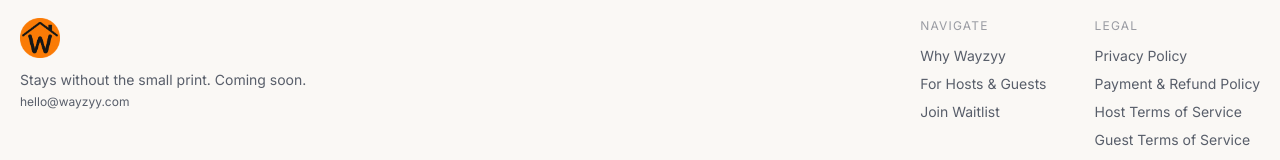
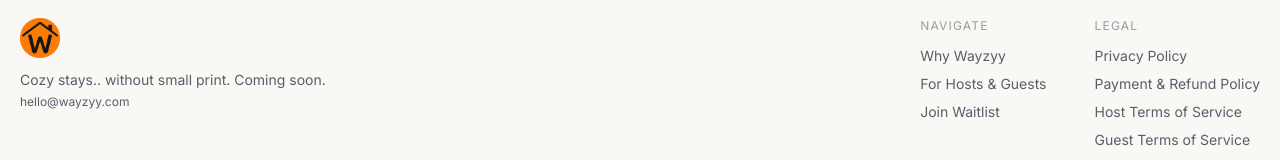
Before and after one commit to wayzyy-project/wayzyy-site, a React (Vite) app: page / in a window 1280 px wide. Shown: the part 7890-8050 px from the top of the page. Built offline with nearby package versions, Linux system fonts and the light colour scheme.

Commit message:
Update tagline to 'cozy stays.. without small print' across site

```diff
--- a/index.html
+++ b/index.html
@@ -3,7 +3,7 @@
   <head>
     <meta charset="UTF-8" />
     <meta name="viewport" content="width=device-width, initial-scale=1.0" />
-    <title>Wayzyy — stays without the small print</title>
+    <title>Wayzyy — cozy stays.. without small print</title>
     <meta name="description" content="A new kind of stay platform. Honest pricing for travelers. Fair, evidence-respecting policies for hosts. Coming soon." />
     <meta name="author" content="Wayzyy" />
 
@@ -13,7 +13,7 @@
     <link rel="manifest" href="/manifest.json" />
     <link rel="search" type="application/opensearchdescription+xml" title="Wayzyy" href="/opensearch.xml" />
 
-    <meta property="og:title" content="Wayzyy — stays without the small print" />
+    <meta property="og:title" content="Wayzyy — cozy stays.. without small print" />
     <meta property="og:description" content="Honest pricing for travelers. Fair, evidence-respecting policies for hosts. Homestays with a flat fee subscription rate." />
     <meta property="og:type" content="website" />
     <meta property="og:site_name" content="Wayzyy" />
--- a/src/components/PolicyLayout.tsx
+++ b/src/components/PolicyLayout.tsx
@@ -75,7 +75,7 @@ export function PolicyLayout({ title, subtitle, effectiveDate, children }: Polic
   return (
     <SEO
       title={`${title} — Wayzyy`}
-      description={subtitle ?? `Read the official ${title} of Wayzyy. Stays without the small print.`}
+      description={subtitle ?? `Read the official ${title} of Wayzyy. Cozy stays.. without small print.`}
       jsonLd={schemas}
       path={path}
     >
--- a/src/components/SiteFooter.tsx
+++ b/src/components/SiteFooter.tsx
@@ -11,7 +11,7 @@ export function SiteFooter() {
               <img src="/favicon.png" alt="Wayzyy" className="h-10 w-auto" />
             </div>
             <p className="mt-3 max-w-xs text-sm text-muted-foreground">
-              Stays without the small print. Coming soon.
+              Cozy stays.. without small print. Coming soon.
             </p>
             <a
               href="mailto:hello@wayzyy.com"
--- a/src/pages/Index.tsx
+++ b/src/pages/Index.tsx
@@ -104,7 +104,7 @@ const Index = () => {
 
   return (
     <SEO
-      title="Wayzyy — stays without the small print"
+      title="Wayzyy — cozy stays.. without small print"
       description="Honest pricing for travelers. Fair, evidence-respecting policies for hosts. Homestays with a flat fee subscription rate. Coming soon."
       jsonLd={schemas}
     >
```
Also changed, not shown: public/manifest.json.
